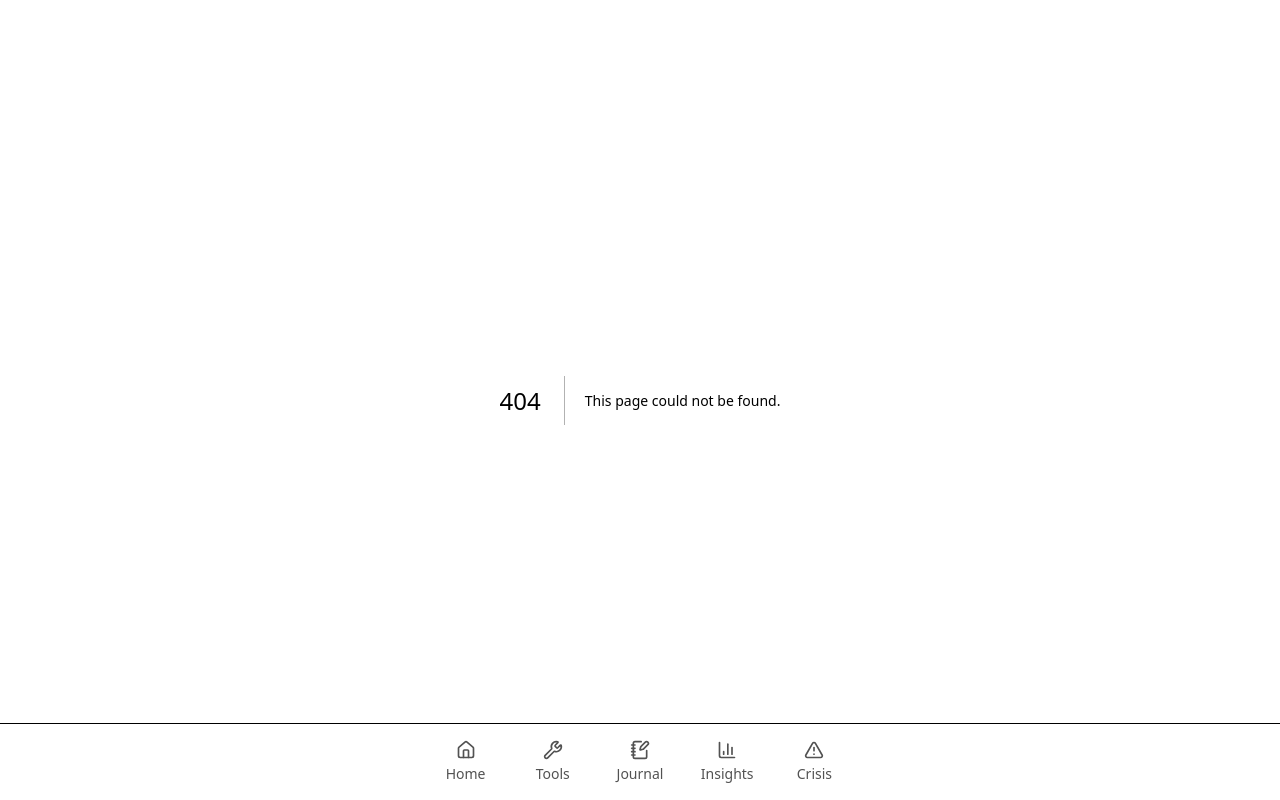
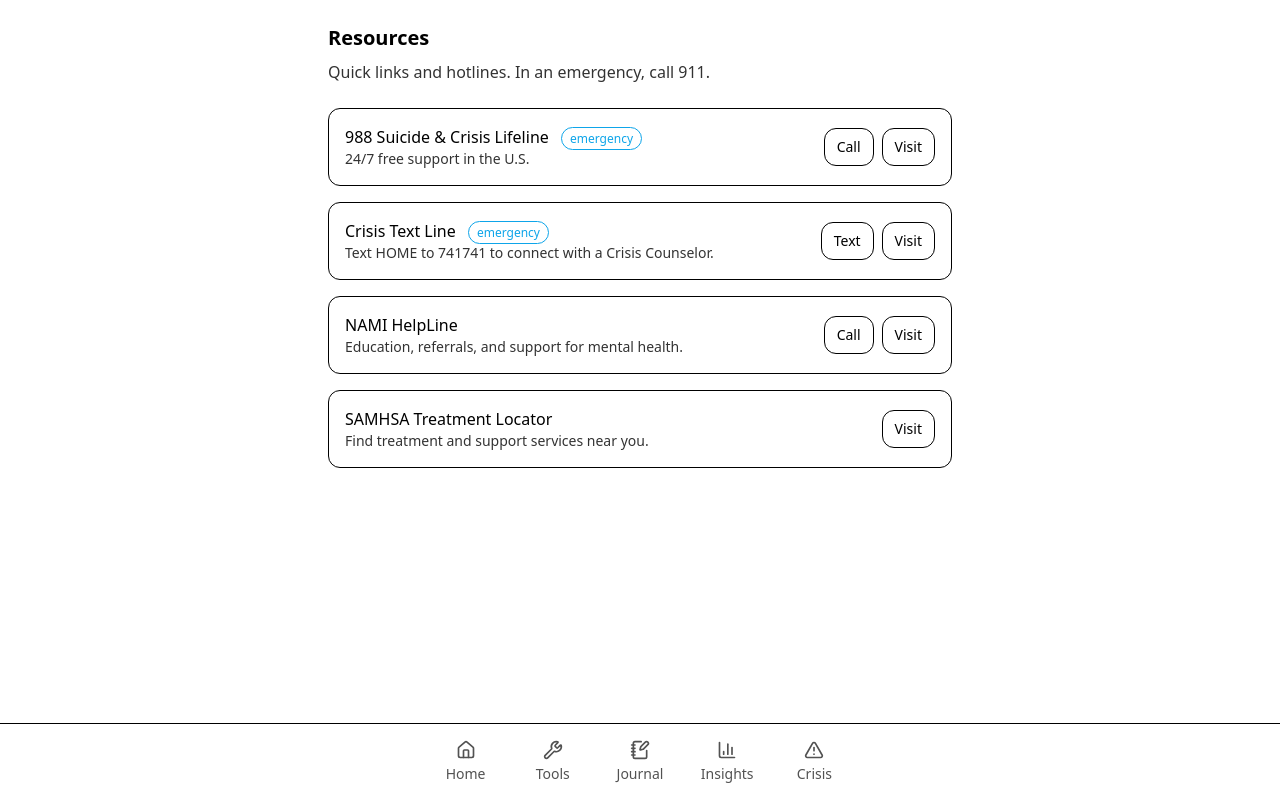
Before and after one commit to scottymker/ysm-app, a Next.js app: page /resources in a window 1280 px wide. Before the commit this address had no page. Built offline with nearby package versions, Linux system fonts and the light colour scheme.

Commit message:
feat: resources page + test scaffolding (browsers deferred)

```diff
--- /dev/null
+++ b/playwright.config.ts
@@ -0,0 +1,18 @@
+import { defineConfig } from "@playwright/test";
+
+export default defineConfig({
+  testDir: "tests",
+  timeout: 30_000,
+  retries: 0,
+  use: {
+    baseURL: process.env.PLAYWRIGHT_BASE_URL || "http://localhost:3000",
+    headless: true,
+  },
+  webServer: {
+    command: "npm run dev",
+    url: "http://localhost:3000",
+    reuseExistingServer: !process.env.CI,
+    stdout: "ignore",
+    stderr: "pipe",
+  },
+});
--- /dev/null
+++ b/src/app/resources/page.tsx
@@ -0,0 +1,52 @@
+import data from "@/content/resources.json";
+
+export default function ResourcesPage() {
+  return (
+    <main className="mx-auto max-w-2xl p-6">
+      <h1 className="text-xl font-semibold">Resources</h1>
+      <p className="mt-2 opacity-80">
+        Quick links and hotlines. In an emergency, call 911.
+      </p>
+
+      <ul className="mt-6 space-y-4">
+        {data.map((r) => (
+          <li key={r.name} className="rounded-xl border p-4">
+            <div className="flex items-center justify-between gap-3">
+              <div>
+                <div className="font-medium">
+                  {r.name}{" "}
+                  {r.emergency ? (
+                    <span className="ml-2 rounded-full border px-2 py-0.5 text-xs text-[color:var(--color-primary)]">
+                      emergency
+                    </span>
+                  ) : null}
+                </div>
+                <p className="text-sm opacity-80">{r.desc}</p>
+              </div>
+              <div className="flex shrink-0 gap-2">
+                {"tel" in r && r.tel ? (
+                  <a className="rounded-xl border px-3 py-2 text-sm" href={r.tel}>
+                    Call
+                  </a>
+                ) : null}
+                {"sms" in r && r.sms ? (
+                  <a className="rounded-xl border px-3 py-2 text-sm" href={r.sms}>
+                    Text
+                  </a>
+                ) : null}
+                <a
+                  className="rounded-xl border px-3 py-2 text-sm"
+                  href={r.url}
+                  target="_blank"
+                  rel="noopener"
+                >
+                  Visit
+                </a>
+              </div>
+            </div>
+          </li>
+        ))}
+      </ul>
+    </main>
+  );
+}
--- /dev/null
+++ b/src/content/resources.json
@@ -0,0 +1,27 @@
+[
+  {
+    "name": "988 Suicide & Crisis Lifeline",
+    "desc": "24/7 free support in the U.S.",
+    "url": "https://988lifeline.org/",
+    "tel": "tel:988",
+    "emergency": true
+  },
+  {
+    "name": "Crisis Text Line",
+    "desc": "Text HOME to 741741 to connect with a Crisis Counselor.",
+    "url": "https://www.crisistextline.org/",
+    "sms": "sms:741741?&body=HOME",
+    "emergency": true
+  },
+  {
+    "name": "NAMI HelpLine",
+    "desc": "Education, referrals, and support for mental health.",
+    "url": "https://www.nami.org/help",
+    "tel": "tel:+18009509500"
+  },
+  {
+    "name": "SAMHSA Treatment Locator",
+    "desc": "Find treatment and support services near you.",
+    "url": "https://findtreatment.gov/"
+  }
+]
```
Also changed, not shown: 1 other file (tests, documents, lock files or other folders).
